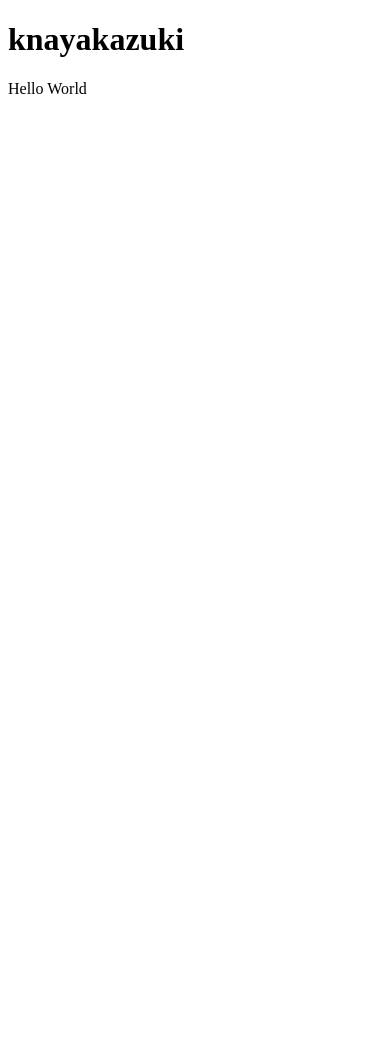
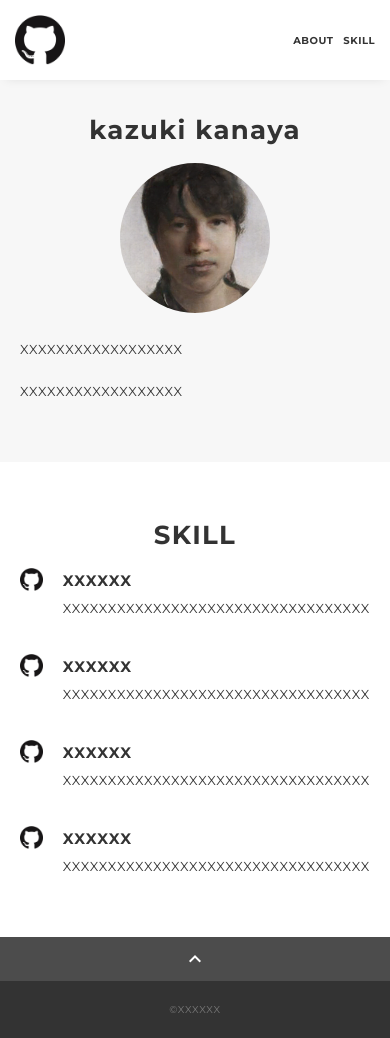
Before and after one commit to Ask-Notes/portfolio, a plain HTML site: page docs/index.html in a window 390 px wide. Before the commit the page ends 844 px from the top, so only its background shows below. Drawn offline with nearby package versions, Linux system fonts and the light colour scheme.

Commit message:
テンプレート反映

```diff
--- /dev/null
+++ b/docs/css/ress.css
@@ -0,0 +1,283 @@
+/*!
+ * ress.css • v3.0.1
+ * MIT License
+ * github.com/filipelinhares/ress
+ */
+
+/* # =================================================================
+   # Global selectors
+   # ================================================================= */
+
+html {
+  box-sizing: border-box;
+  word-break: normal;
+  -moz-tab-size: 4;
+  tab-size: 4;
+
+  -webkit-text-size-adjust: 100%; /* Prevent adjustments of font size after orientation changes in iOS */
+}
+
+*,
+::before,
+::after {
+  box-sizing: inherit;
+  background-repeat: no-repeat; /* Set `background-repeat: no-repeat` to all elements and pseudo elements */
+}
+
+::before,
+::after {
+  vertical-align: inherit;
+  text-decoration: inherit; /* Inherit text-decoration and vertical align to ::before and ::after pseudo elements */
+}
+
+* {
+  margin: 0;
+  padding: 0; /* Reset `padding` and `margin` of all elements */
+}
+
+/* # =================================================================
+   # General elements
+   # ================================================================= */
+
+hr {
+  overflow: visible; /* Show the overflow in Edge and IE */
+  height: 0; /* Add the correct box sizing in Firefox */
+}
+
+details,
+main {
+  display: block; /* Render the `main` element consistently in IE. */
+}
+
+summary {
+  display: list-item; /* Add the correct display in all browsers */
+}
+
+small {
+  font-size: 80%; /* Set font-size to 80% in `small` elements */
+}
+
+[hidden] {
+  display: none; /* Add the correct display in IE */
+}
+
+abbr[title] {
+  /* Add the correct text decoration in Chrome, Edge, IE, Opera, and Safari */
+  text-decoration: underline;
+  text-decoration: underline dotted;
+  border-bottom: none; /* Remove the bottom border in Chrome 57 */
+}
+
+a {
+  background-color: transparent; /* Remove the gray background on active links in IE 10 */
+}
+
+a:active,
+a:hover {
+  outline-width: 0; /* Remove the outline when hovering in all browsers */
+}
+
+code,
+kbd,
+pre,
+samp {
+  font-family: monospace, monospace; /* Specify the font family of code elements */
+}
+
+pre {
+  font-size: 1em; /* Correct the odd `em` font sizing in all browsers */
+}
+
+b,
+strong {
+  font-weight: bolder; /* Add the correct font weight in Chrome, Edge, and Safari */
+}
+
+/* https://gist.github.com/unruthless/413930 */
+sub,
+sup {
+  position: relative;
+  font-size: 75%;
+  line-height: 0;
+  vertical-align: baseline;
+}
+
+sub {
+  bottom: -.25em;
+}
+
+sup {
+  top: -.5em;
+}
+
+/* # =================================================================
+   # Forms
+   # ================================================================= */
+
+input {
+  border-radius: 0;
+}
+
+/* Replace pointer cursor in disabled elements */
+[disabled] {
+  cursor: default;
+}
+
+[type="number"]::-webkit-inner-spin-button,
+[type="number"]::-webkit-outer-spin-button {
+  height: auto; /* Correct the cursor style of increment and decrement buttons in Chrome */
+}
+
+[type="search"] {
+  outline-offset: -2px; /* Correct the outline style in Safari */
+
+  -webkit-appearance: textfield; /* Correct the odd appearance in Chrome and Safari */
+}
+
+[type="search"]::-webkit-search-decoration {
+  -webkit-appearance: none; /* Remove the inner padding in Chrome and Safari on macOS */
+}
+
+textarea {
+  overflow: auto; /* Internet Explorer 11+ */
+  resize: vertical; /* Specify textarea resizability */
+}
+
+button,
+input,
+optgroup,
+select,
+textarea {
+  font: inherit; /* Specify font inheritance of form elements */
+}
+
+optgroup {
+  font-weight: bold; /* Restore the font weight unset by the previous rule */
+}
+
+button {
+  overflow: visible; /* Address `overflow` set to `hidden` in IE 8/9/10/11 */
+}
+
+button,
+select {
+  text-transform: none; /* Firefox 40+, Internet Explorer 11- */
+}
+
+/* Apply cursor pointer to button elements */
+button,
+[type="button"],
+[type="reset"],
+[type="submit"],
+[role="button"] {
+  cursor: pointer;
+  color: inherit;
+}
+
+/* Remove inner padding and border in Firefox 4+ */
+button::-moz-focus-inner,
+[type="button"]::-moz-focus-inner,
+[type="reset"]::-moz-focus-inner,
+[type="submit"]::-moz-focus-inner {
+  padding: 0;
+  border-style: none;
+}
+
+/* Replace focus style removed in the border reset above */
+button:-moz-focusring,
+[type="button"]::-moz-focus-inner,
+[type="reset"]::-moz-focus-inner,
+[type="submit"]::-moz-focus-inner {
+  outline: 1px dotted ButtonText;
+}
+
+button,
+html [type="button"],
+/* Prevent a WebKit bug where (2) destroys native `audio` and `video`controls in Android 4 */
+[type="reset"],
+[type="submit"] {
+  -webkit-appearance: button; /* Correct the inability to style clickable types in iOS */
+}
+
+/* Remove the default button styling in all browsers */
+button,
+input,
+select,
+textarea {
+  border-style: none;
+  background-color: transparent;
+}
+
+/* Style select like a standard input */
+select {
+  -webkit-appearance: none; /* Chrome 41+ */
+  -moz-appearance: none; /* Firefox 36+ */
+}
+
+select::-ms-expand {
+  display: none; /* Internet Explorer 11+ */
+}
+
+select::-ms-value {
+  color: currentColor; /* Internet Explorer 11+ */
+}
+
+legend {
+  display: table; /* Correct the text wrapping in Edge and IE */
+  max-width: 100%; /* Correct the text wrapping in Edge and IE */
+  max-width: 100%; /* Correct the text wrapping in Edge 18- and IE */
+  white-space: normal; /* Correct the text wrapping in Edge and IE */
+  color: inherit; /* Correct the color inheritance from `fieldset` elements in IE */
+  border: 0; /* Correct `color` not being inherited in IE 8/9/10/11 */
+}
+
+::-webkit-file-upload-button {
+  font: inherit; /* Change font properties to `inherit` in Chrome and Safari */
+  color: inherit;
+  /* Correct the inability to style clickable types in iOS and Safari */
+
+  -webkit-appearance: button;
+}
+
+/* # =================================================================
+   # Specify media element style
+   # ================================================================= */
+
+img {
+  border-style: none; /* Remove border when inside `a` element in IE 8/9/10 */
+}
+
+/* Add the correct vertical alignment in Chrome, Firefox, and Opera */
+progress {
+  vertical-align: baseline;
+}
+
+/* # =================================================================
+   # Accessibility
+   # ================================================================= */
+
+/* Hide content from screens but not screenreaders */
+@media screen {
+  [hidden~="screen"] {
+    display: inherit;
+  }
+  [hidden~="screen"]:not(:active):not(:focus):not(:target) {
+    position: absolute !important;
+    clip: rect(0 0 0 0) !important;
+  }
+}
+
+/* Specify the progress cursor of updating elements */
+[aria-busy="true"] {
+  cursor: progress;
+}
+
+/* Specify the pointer cursor of trigger elements */
+[aria-controls] {
+  cursor: pointer;
+}
+
+/* Specify the unstyled cursor of disabled, not-editable, or otherwise inoperable elements */
+[aria-disabled] {
+  cursor: default;
+}
--- /dev/null
+++ b/docs/css/style.css
@@ -0,0 +1,311 @@
+body {
+  font-family: "Montserrat","Helvetica Neue",Arial,"Hiragino Kaku Gothic ProN","Hiragino Sans",Meiryo,sans-serif;
+  font-size: 14px;
+  line-height: 1.8;
+  letter-spacing: .8px;
+  color: #333;
+}
+
+a {
+  transition: opacity .3s;
+  text-decoration: none;
+  color: #1ca9e3;
+}
+
+img {
+  max-width: 100%;
+  height: auto;
+  vertical-align: bottom;
+  border-style: none;
+}
+
+ul,
+li {
+  list-style: none;
+}
+
+.pc-only {
+  display: block;
+}
+
+.sp-only {
+  display: none;
+}
+
+.wrapper {
+  padding-top: 73px;
+}
+
+.section {
+  padding: 90px 0;
+}
+
+.section:nth-of-type(odd) {
+  background-color: #f7f7f7;
+}
+
+.inner {
+  max-width: 1340px;
+  margin: 0 auto;
+  padding: 0 40px;
+}
+
+.title {
+  font-size: 34px;
+  font-weight: bold;
+  line-height: 1;
+  margin-bottom: 40px;
+  text-align: center;
+  letter-spacing: .05em;
+  color: #333;
+}
+
+.lead {
+  margin-bottom: 30px;
+}
+
+/*--- header ---*/
+.header {
+  position: fixed;
+  top: 0;
+  z-index: 1;
+  width: 100%;
+  background-color: #fff;
+  box-shadow: 0 5px 10px -6px rgba(0,0,0,.1);
+}
+
+.header .inner {
+  display: flex;
+  align-items: center;
+  justify-content: space-between;
+  padding: 20px 40px;
+}
+
+.header-logo {
+  font-size: 20px;
+  font-weight: bold;
+  line-height: 1.2;
+  margin-right: 20px;
+  letter-spacing: .05em;
+}
+
+.header-logo a {
+  color: #333;
+}
+
+.header-banner {
+  width: 50px;
+}
+.header-nav-list {
+  display: flex;
+  justify-content: space-between;
+}
+
+.header-nav-item:not(:last-child) {
+  margin-right: 20px;
+}
+
+.header-nav-item a {
+  position: relative;
+  font-size: 13px;
+  font-weight: bold;
+  display: inline-block;
+  padding: 5px 0;
+  transition: .3s;
+  letter-spacing: .05em;
+  color: #333;
+}
+.header-nav-item a:after {
+  position: absolute;
+  bottom: 0;
+  left: 50%;
+  width: 0;
+  height: 3px;
+  content: "";
+  transition: .3s;
+  -webkit-transform: translateX(-50%);
+  transform: translateX(-50%);
+  background-color: #333;
+}
+
+.header-nav-item a:hover:after {
+  width: 100%;
+}
+
+/*--- about ---*/
+.profile {
+  display: flex;
+  flex-wrap: wrap;
+  max-width: 800px;
+  margin: 0 auto;
+}
+.profile-img {
+  width: 20%;
+  margin-right: 30px;
+  border-radius: 50%;
+}
+.profile-img img {
+  border-radius: 50%;
+}
+.profile-body {
+  flex: 1;
+}
+.profile-body p:not(:last-child) {
+  margin-bottom: 30px;
+}
+
+/*--- skill ---*/
+.skill-list {
+  display: flex;
+  flex-wrap: wrap;
+  justify-content: space-between;
+  margin-bottom: -50px;
+}
+
+.skill-item {
+  display: flex;
+  align-items: flex-start;
+  justify-content: space-between;
+  width: 48%;
+  margin-bottom: 50px;
+}
+
+.skill-img {
+  width: 60px;
+  height: auto;
+  margin-right: 20px;
+}
+
+.skill-body {
+  flex: 1;
+}
+
+.skill-name {
+  margin-bottom: 3px;
+}
+
+/*--- contact ---*/
+.contact {
+  text-align: center;
+}
+
+.contact-item:not(:last-child) {
+  margin-right: 10px;
+}
+
+.contact-icon {
+  width: 50px;
+}
+
+/*--- page-top ---*/
+.page-top {
+  font-weight: bold;
+  padding: 10px;
+  cursor: pointer;
+  text-align: center;
+  background-color: #4c4c4c;
+}
+
+.page-top .material-icons-outlined {
+  vertical-align: bottom;
+  color: #fff;
+}
+
+/*--- footer ---*/
+.footer {
+  padding: 30px;
+  background-color: #333;
+}
+
+.copyright {
+  font-size: 10px;
+  text-align: center;
+  color: #797979;
+}
+
+
+/* --- media Queries 767 ---*/
+@media screen and (max-width: 767px) {
+  body {
+    font-size: 13px;
+    line-height: 1.7;
+  }
+
+  .pc-only {
+    display: none;
+  }
+
+  .sp-only {
+    display: block;
+  }
+
+  .title {
+    font-size: 26px;
+    margin-bottom: 20px;
+  }
+
+  .wrapper {
+    padding-top: 57px;
+  }
+
+  .section {
+    padding: 60px 0;
+  }
+
+  .inner {
+    padding: 0 20px;
+  }
+
+  .header .inner {
+    padding: 15px;
+  }
+
+  .header-logo {
+    font-size: 15px;
+    margin-right: 15px;
+  }
+
+  .header-nav-item:not(:last-child) {
+    margin-right: 10px;
+  }
+
+  .header-nav-item a {
+    font-size: 10px;
+  }
+
+  .header-nav-item a:after {
+    display: none;
+  }
+
+  .profile {
+    display: block;
+  }
+  .profile-img {
+    width: 150px;
+    margin: 0 auto;
+    margin-bottom: 25px;
+  }
+
+  .profile-body p:not(:last-child) {
+    margin-bottom: 20px;
+  }
+
+  .skill-list {
+    display: block;
+    margin-bottom: 0;
+  }
+
+  .skill-item {
+    width: 100%;
+    margin-bottom: 35px;
+  }
+
+  .skill-item:last-child {
+    margin-bottom: 0;
+  }
+
+  .footer {
+    padding: 20px;
+  }
+
+}
--- a/docs/index.html
+++ b/docs/index.html
@@ -1,11 +1,117 @@
 <!DOCTYPE html>
 <html>
 <head>
-<meta charset="UTF-8">
-<title>Mr Portfolio</title>
+<meta charset="utf-8" />
+<meta name="viewport"
+	content="width=device-width,initial-scale=1.0,user-scalable=no" />
+<meta property="og:type" content="website" />
+<meta property="og:title" content="XXXXXX's portfolio" />
+<!-- <meta property="og:url" content="dummyurl" /> -->
+<meta property="og:description" content="XXXXXXの自己紹介サイトです。" />
+<meta property="og:image" content="img/ogp.png" />
+<meta name="description" content="XXXXXXの自己紹介サイトです。" />
+<title>XXXXXX ポートフォリオ</title>
+<link rel="preconnect" href="https://fonts.gstatic.com" />
+<link
+	href="https://fonts.googleapis.com/css2?family=Montserrat:wght@400;700&display=swap"
+	rel="stylesheet" />
+<link
+	href="https://fonts.googleapis.com/css?family=Material+Icons+Outlined"
+	rel="stylesheet" />
+<link href="css/ress.css" media="all" rel="stylesheet" type="text/css" />
+<link href="css/style.css" media="all" rel="stylesheet" type="text/css" />
+<!-- <link rel="shortcut icon" href="img/favicon.ico" /> -->
+<!-- <link rel="canonical" href="dummyurl" /> -->
 </head>
+
 <body>
-	<h1>knayakazuki</h1>
-	<p>Hello World</p>
+	<div class="wrapper">
+		<header class="header">
+			<div class="inner">
+				<h1 class="header-logo">
+					<a href="#"><img class="header-banner" src="img/github.png"
+						alt="ロゴマーク" /> </a>
+				</h1>
+				<nav class="header-nav">
+					<ul class="header-nav-list">
+						<li class="header-nav-item"><a href="#about">ABOUT</a></li>
+						<li class="header-nav-item"><a href="#skill">SKILL</a></li>
+					</ul>
+				</nav>
+			</div>
+		</header>
+
+		<main class="content">
+			<section class="about section" id="about">
+				<div class="inner">
+					<h2 class="title">kazuki kanaya</h2>
+					<div class="profile">
+						<p class="profile-img">
+							<img src="img/profile.png" alt="自画像" />
+						</p>
+						<div class="profile-body">
+							<p>XXXXXXXXXXXXXXXXXX</p>
+							<p>XXXXXXXXXXXXXXXXXX</p>
+						</div>
+					</div>
+				</div>
+			</section>
+
+			<section class="skill section" id="skill">
+				<div class="inner">
+					<h2 class="title">SKILL</h2>
+					<div class="skill-list">
+						<div class="skill-item">
+							<p class="skill-img">
+								<img src="img/github.png" alt="logo" />
+							</p>
+							<div class="skill-body">
+								<h3 class="skill-name">XXXXXX</h3>
+								<p class="skill-text">XXXXXXXXXXXXXXXXXXXXXXXXXXXXXXXXXX</p>
+							</div>
+						</div>
+						<div class="skill-item">
+							<p class="skill-img">
+								<img src="img/github.png" alt="logo" />
+							</p>
+							<div class="skill-body">
+								<h3 class="skill-name">XXXXXX</h3>
+								<p class="skill-text">XXXXXXXXXXXXXXXXXXXXXXXXXXXXXXXXXX</p>
+							</div>
+						</div>
+						<div class="skill-item">
+							<p class="skill-img">
+								<img src="img/github.png" alt="logo" />
+							</p>
+							<div class="skill-body">
+								<h3 class="skill-name">XXXXXX</h3>
+								<p class="skill-text">XXXXXXXXXXXXXXXXXXXXXXXXXXXXXXXXXX</p>
+							</div>
+						</div>
+						<div class="skill-item">
+							<p class="skill-img">
+								<img src="img/github.png" alt="logo" />
+							</p>
+							<div class="skill-body">
+								<h3 class="skill-name">XXXXXX</h3>
+								<p class="skill-text">XXXXXXXXXXXXXXXXXXXXXXXXXXXXXXXXXX</p>
+							</div>
+						</div>
+					</div>
+				</div>
+			</section>
+
+			<div class="page-top" id="js-page-top">
+				<span class="material-icons-outlined">expand_less</span>
+			</div>
+
+			<footer class="footer">
+				<div class="copyright">&copy;XXXXXX</div>
+			</footer>
+		</main>
+	</div>
+	<script
+		src="https://ajax.googleapis.com/ajax/libs/jquery/3.5.1/jquery.min.js"></script>
+	<script src="js/script.js"></script>
 </body>
 </html>
--- /dev/null
+++ b/docs/js/script.js
@@ -0,0 +1,20 @@
+$(function () {
+
+  //ページ内スクロール
+  var navHeight = $(".header").outerHeight();
+
+  $('a[href^="#"]').on("click", function () {
+    var href = $(this).attr("href");
+    var target = $(href == "#" || href == "" ? "html" : href);
+    var position = target.offset().top - navHeight;
+    $("html, body").animate({ scrollTop: position, }, 300, "swing");
+    return false;
+  });
+
+  //ページトップ
+  $("#js-page-top").on("click", function () {
+    $("body,html").animate({ scrollTop: 0, }, 300);
+    return false;
+  });
+
+});
```
Also changed, not shown: docs/img/github.png (added), docs/img/ogp.png (added), docs/img/profile.png (added).
